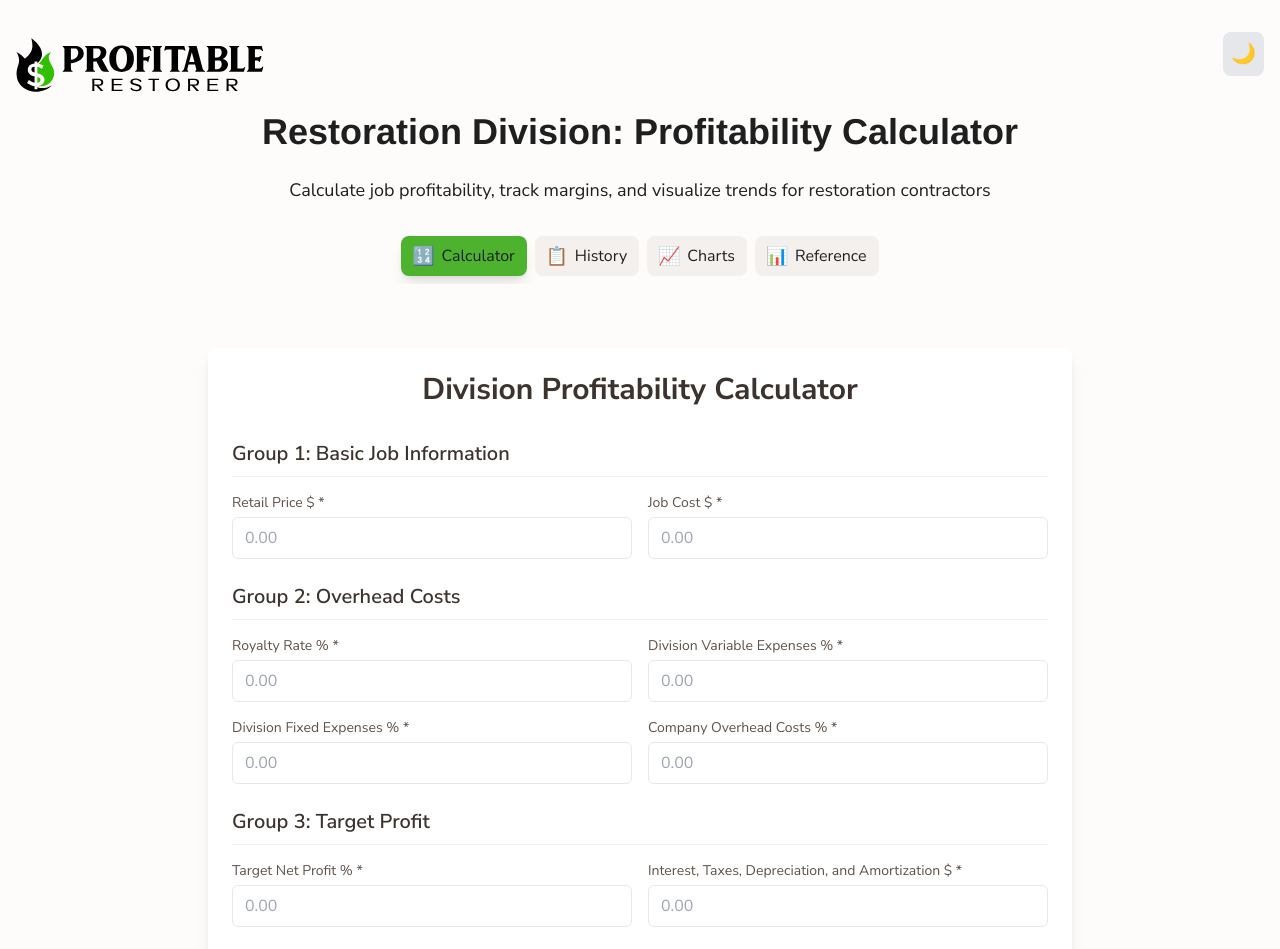
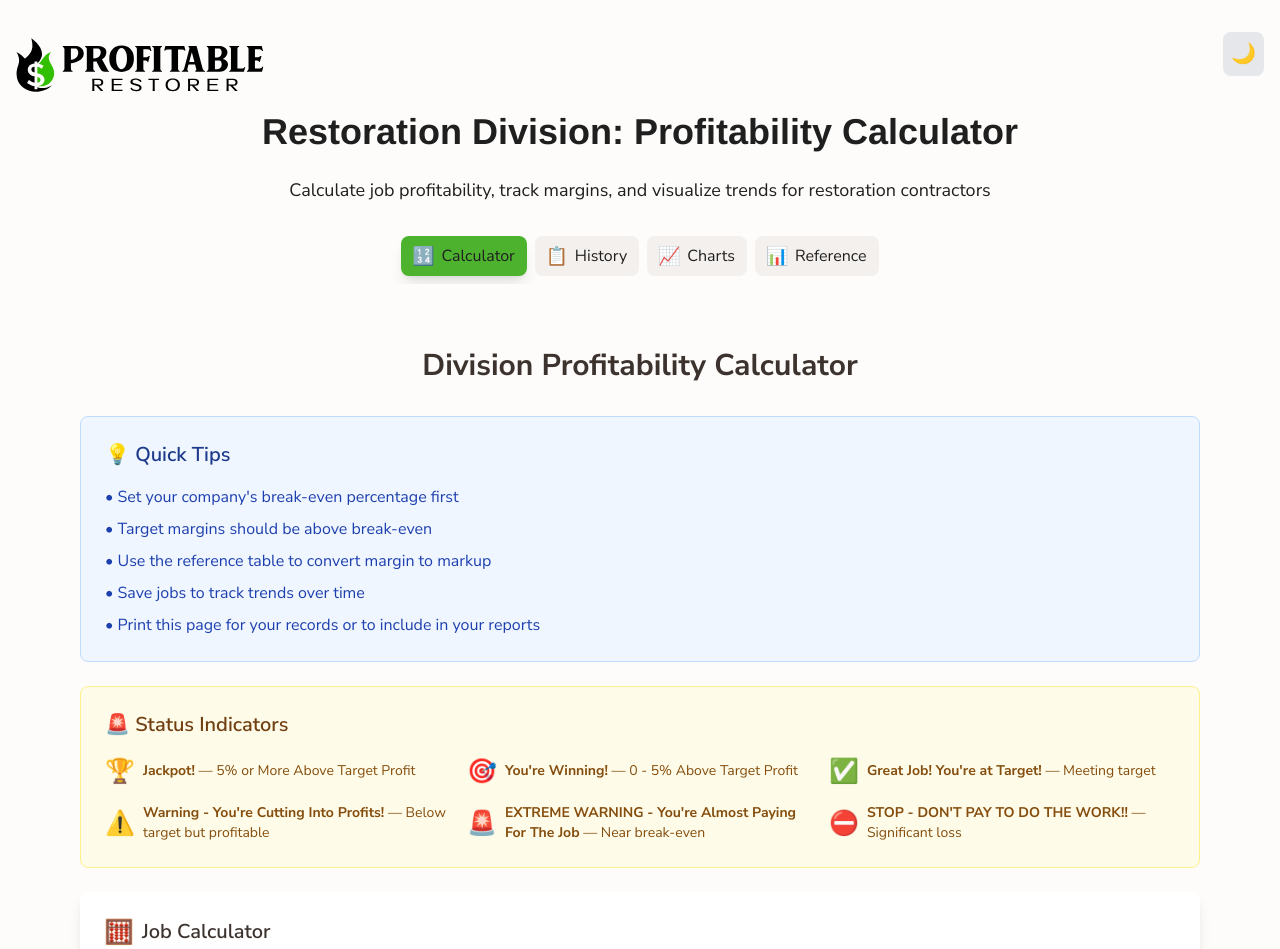
Before and after one commit to KayFernPR/Division-Calculator, a React (Vite) app: page / in a window 1280 px wide. Shown: the top 949 px of the page. Built offline with nearby package versions, Linux system fonts and the light colour scheme.

Commit message:
Add 4 organized sections: Quick Tips, Status Indicators, Job Calculator, and Results in separate boxes

```diff
--- a/src/components/Calculator.jsx
+++ b/src/components/Calculator.jsx
@@ -268,11 +268,64 @@ const Calculator = () => {
 
   return (
     <div className="min-h-screen bg-neutral-50 dark:bg-neutral-900 py-8">
-      <div className="max-w-4xl mx-auto px-4">
-        <div className="bg-white dark:bg-neutral-800 rounded-lg shadow-lg p-6">
+      <div className="max-w-6xl mx-auto px-4">
         <h1 className="text-3xl font-bold text-neutral-900 dark:text-white mb-8 text-center">
           Division Profitability Calculator
         </h1>
+
+        {/* Section 1: Quick Tips */}
+        <div className="bg-blue-50 dark:bg-blue-900/20 border border-blue-200 dark:border-blue-800 rounded-lg p-6 mb-6">
+          <h2 className="text-xl font-semibold text-blue-900 dark:text-blue-100 mb-4 flex items-center gap-2">
+            💡 Quick Tips
+          </h2>
+          <ul className="space-y-2 text-blue-800 dark:text-blue-200">
+            <li>• Set your company's break-even percentage first</li>
+            <li>• Target margins should be above break-even</li>
+            <li>• Use the reference table to convert margin to markup</li>
+            <li>• Save jobs to track trends over time</li>
+            <li>• Print this page for your records or to include in your reports</li>
+          </ul>
+        </div>
+
+        {/* Section 2: Status Indicators */}
+        <div className="bg-yellow-50 dark:bg-yellow-900/20 border border-yellow-200 dark:border-yellow-800 rounded-lg p-6 mb-6">
+          <h2 className="text-xl font-semibold text-yellow-900 dark:text-yellow-100 mb-4 flex items-center gap-2">
+            🚨 Status Indicators
+          </h2>
+          <div className="grid grid-cols-1 md:grid-cols-2 lg:grid-cols-3 gap-4 text-yellow-800 dark:text-yellow-200">
+            <div className="flex items-center gap-2">
+              <span className="text-2xl">🏆</span>
+              <span className="text-sm"><strong>Jackpot!</strong> — 5% or More Above Target Profit</span>
+            </div>
+            <div className="flex items-center gap-2">
+              <span className="text-2xl">🎯</span>
+              <span className="text-sm"><strong>You're Winning!</strong> — 0 - 5% Above Target Profit</span>
+            </div>
+            <div className="flex items-center gap-2">
+              <span className="text-2xl">✅</span>
+              <span className="text-sm"><strong>Great Job! You're at Target!</strong> — Meeting target</span>
+            </div>
+            <div className="flex items-center gap-2">
+              <span className="text-2xl">⚠️</span>
+              <span className="text-sm"><strong>Warning - You're Cutting Into Profits!</strong> — Below target but profitable</span>
+            </div>
+            <div className="flex items-center gap-2">
+              <span className="text-2xl">🚨</span>
+              <span className="text-sm"><strong>EXTREME WARNING - You're Almost Paying For The Job</strong> — Near break-even</span>
+            </div>
+            <div className="flex items-center gap-2">
+              <span className="text-2xl">⛔</span>
+              <span className="text-sm"><strong>STOP - DON'T PAY TO DO THE WORK!!</strong> — Significant loss</span>
+          </div>
+        </div>
+      </div>
+
+        {/* Section 3: Job Calculator */}
+        <div className="bg-white dark:bg-neutral-800 rounded-lg shadow-lg p-6 mb-6">
+          <h2 className="text-xl font-semibold text-neutral-900 dark:text-white mb-6 flex items-center gap-2">
+            <span className="text-2xl">🧮</span>
+          Job Calculator
+          </h2>
 
           <form onSubmit={handleSubmit} className="space-y-6">
             {/* Group 1: Basic Job Information */}
@@ -495,10 +548,12 @@ const Calculator = () => {
             </div>
           </form>
 
+        {/* Section 4: Results */}
         {isCalculated && (
-            <div ref={resultsRef} className="mt-8 space-y-6">
-              <h2 className="text-2xl font-bold text-neutral-900 dark:text-white text-center">
-                Profitability Analysis Results
+          <div ref={resultsRef} className="bg-green-50 dark:bg-green-900/20 border border-green-200 dark:border-green-800 rounded-lg p-6">
+            <h2 className="text-2xl font-bold text-green-900 dark:text-green-100 text-center mb-6 flex items-center justify-center gap-2">
+              <span className="text-2xl">📊</span>
+              Results
             </h2>
 
               {/* GROUP 1: Calculation Flow */}
```
Lines whose indentation alone changed are shown as unchanged.
